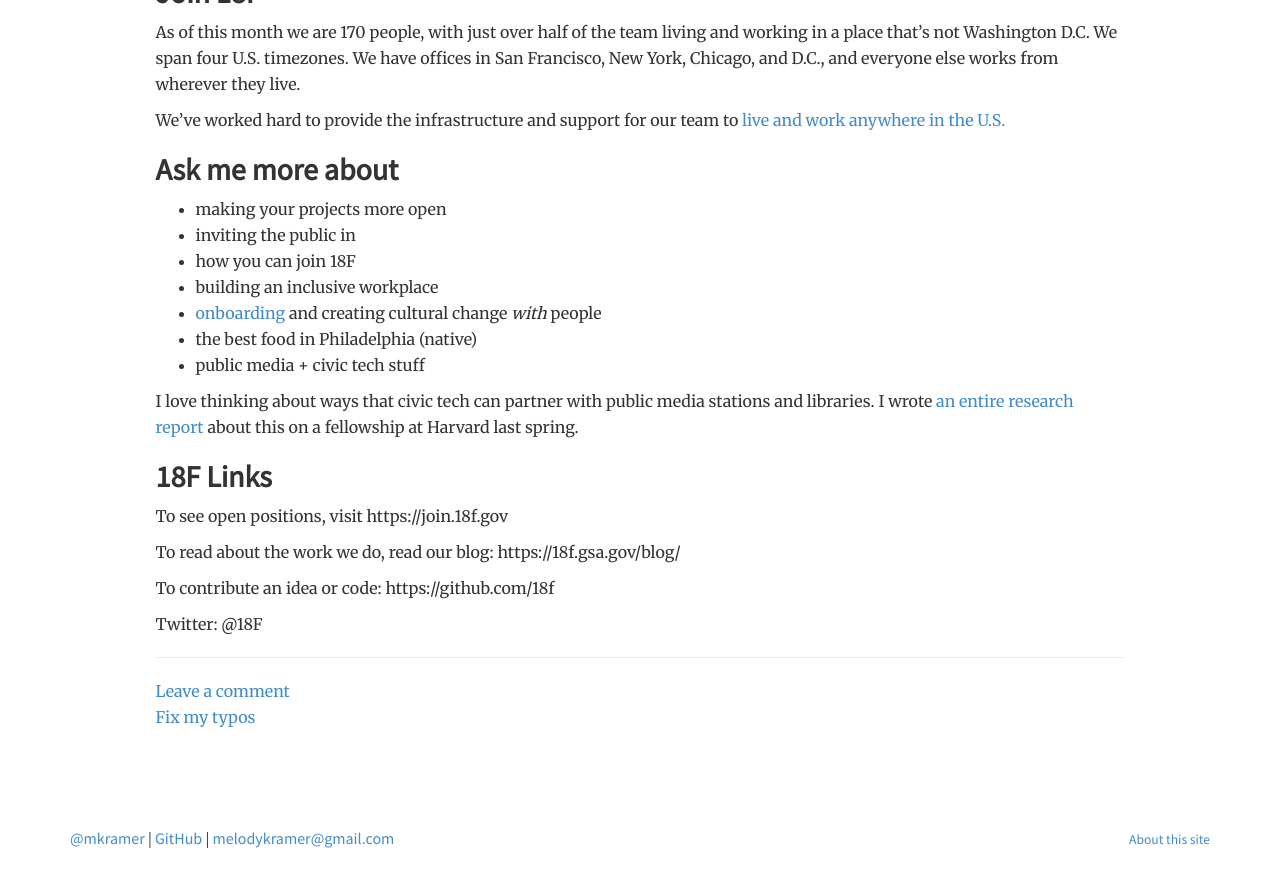
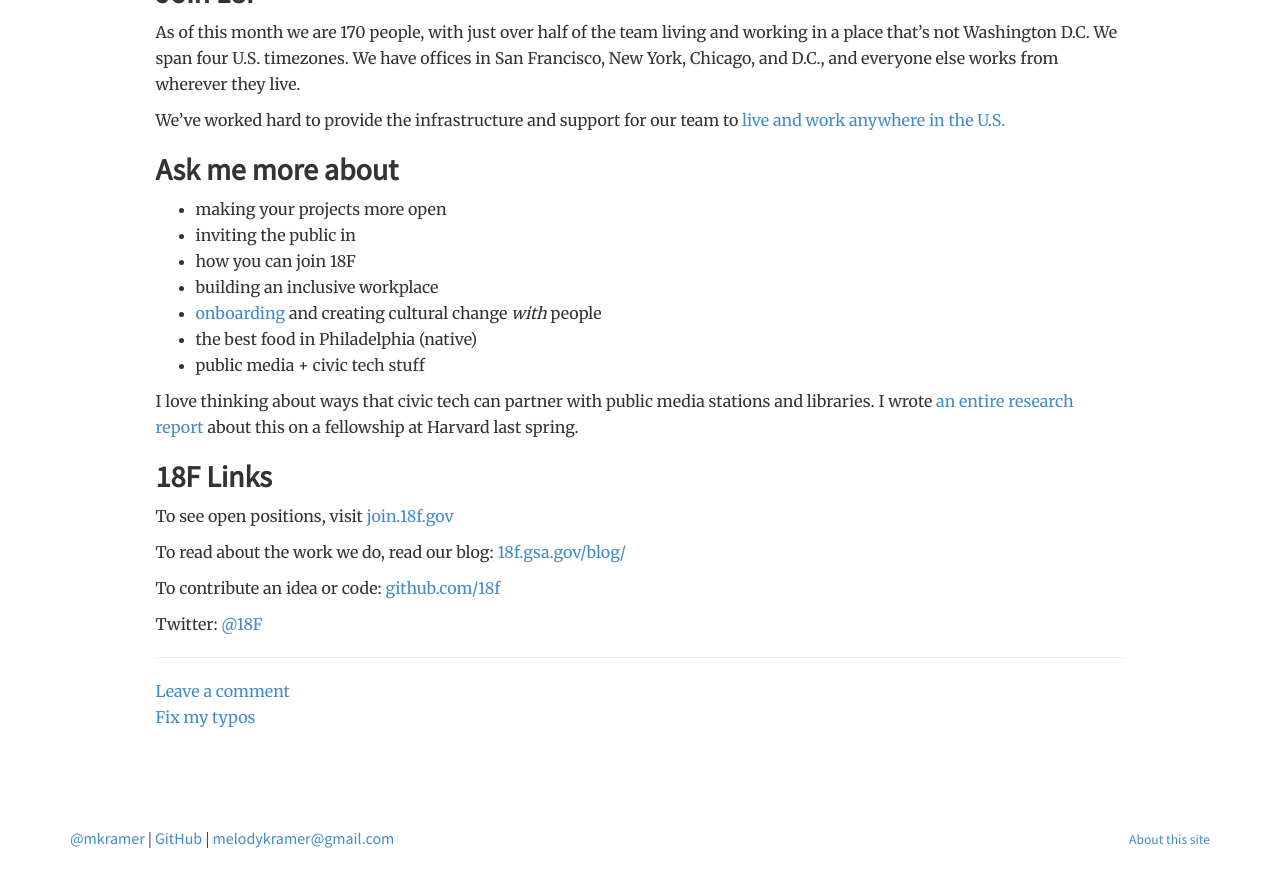
Before and after one commit to melodykramer/old-website, a Jekyll site: the page built from _posts/2016-03-05-open-data-day-notes.md, in a window 1280 px wide and 900 px high, scrolled down 2446 px. Shown: the top 887 px of the window. Built offline with Jekyll 4.4.1, drawn with Linux system fonts in a browser that asks for light colours; some of the changed lines change nothing that is shown.

Commit message:
add/fix some links

```diff
--- a/_posts/2016-03-05-open-data-day-notes.md
+++ b/_posts/2016-03-05-open-data-day-notes.md
@@ -3,9 +3,9 @@
 
 Hello Triangle Open Data Day! [Here are my slides.](https://github.com/melodykramer/melodykramer.github.io/blob/master/Copy.of.18F.General.Slides.-.Mel.pdf)
 
-I'm [Mel](http://melodykramer.github.io/). I recently moved from DC to Carrboro. I’m new here and would like to meet more people in the civic tech community.
+I'm [Mel](https://melodykramer.github.io/). I recently moved from DC to Carrboro. I’m new here and would like to meet more people in the civic tech community.
 
-I spent most of [my career](http://melodykramer.github.io/cv/) in public media working at Wait Wait Don’t Tell Me, Fresh Air with Terry Gross, and NPR. I worked at the intersection of product and editorial and I loved it. (I also love thinking about [how civic tech and public media can work together](http://www.niemanlab.org/2015/07/putting-the-public-into-public-media-membership/#melkramer-code)....)
+I spent most of [my career](https://melodykramer.github.io/cv/) in public media working at Wait Wait Don’t Tell Me, Fresh Air with Terry Gross, and NPR. I worked at the intersection of product and editorial and I loved it. (I also love thinking about [how civic tech and public media can work together](http://www.niemanlab.org/2015/07/putting-the-public-into-public-media-membership/#melkramer-code)....)
 
 I left public media last year to serve a two-year term appointment at [18F](https://18f.gsa.gov/).
 
@@ -93,10 +93,10 @@
 
 ## 18F Links
 
-To see open positions, visit https://join.18f.gov
+To see open positions, visit [join.18f.gov](https://join.18f.gov)
 
-To read about the work we do, read our blog: https://18f.gsa.gov/blog/
+To read about the work we do, read our blog: [18f.gsa.gov/blog/](https://18f.gsa.gov/blog/)
 
-To contribute an idea or code: https://github.com/18f
+To contribute an idea or code: [github.com/18f](https://github.com/18f)
 
-Twitter: @18F
+Twitter: [@18F](https://twitter.com/18F)
```
